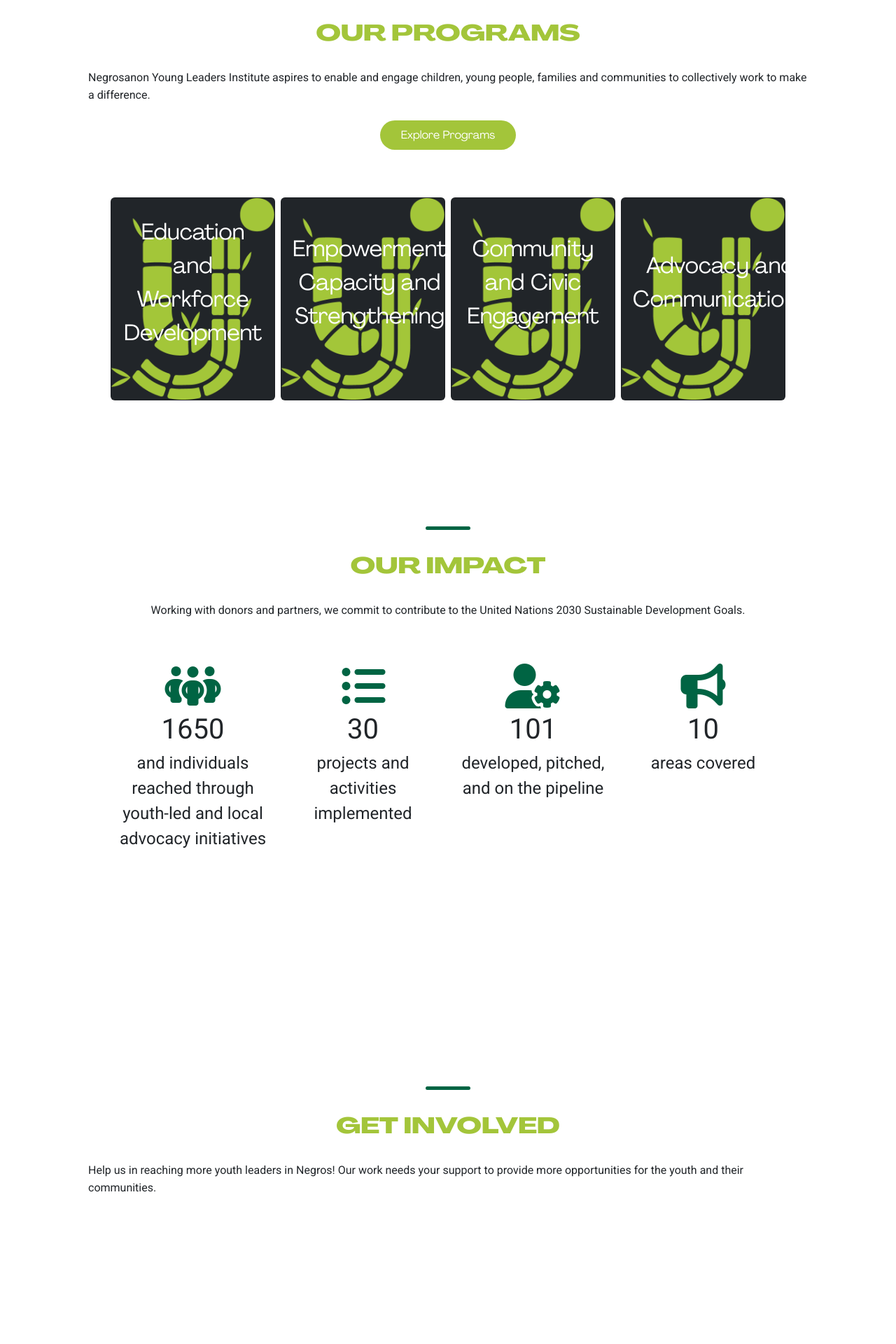
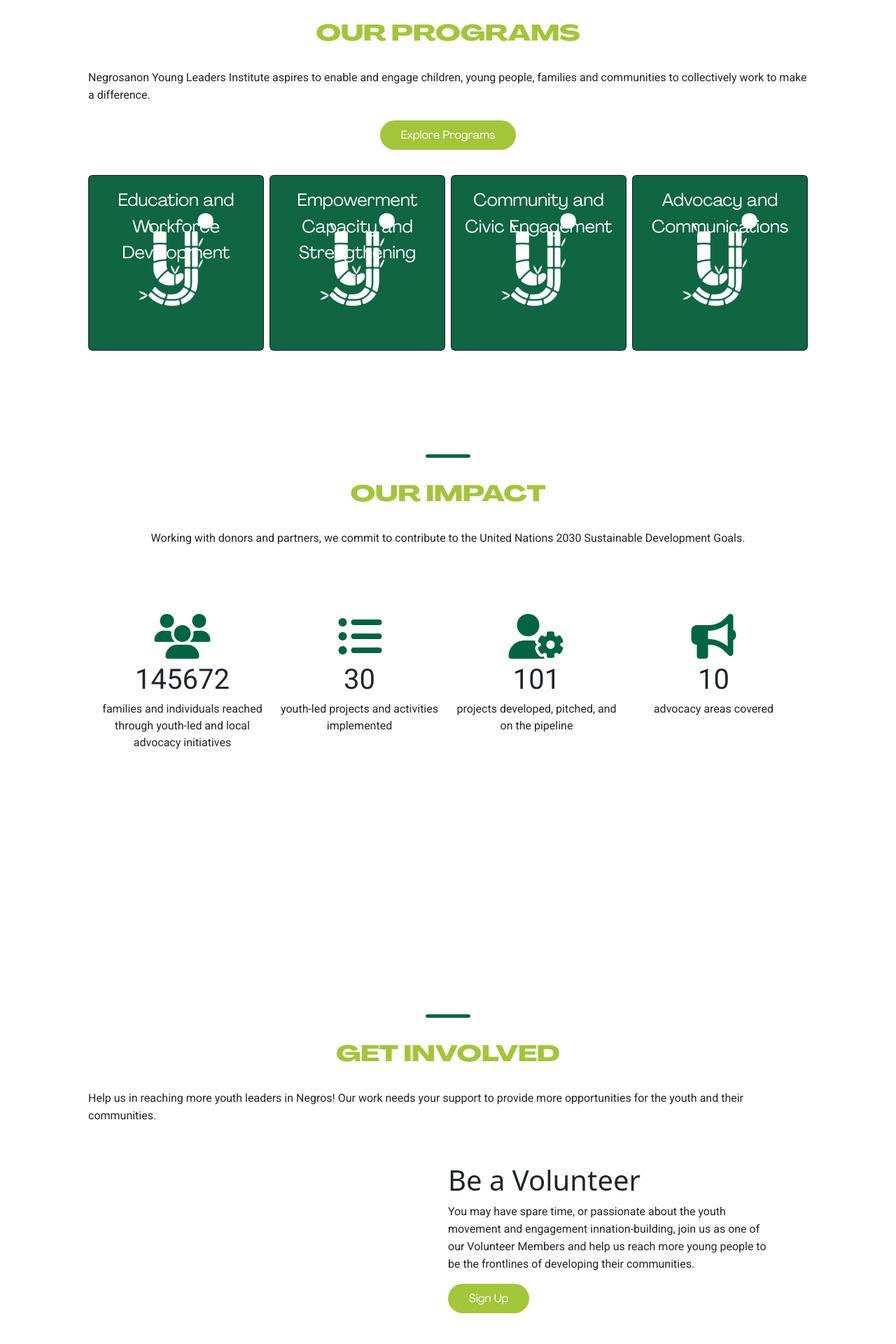
Before and after one commit to ejbornales-nyli/nylii, a PHP site: page / in a window 1280 px wide. Shown: the part 1063-2983 px from the top of the page at 70% size. Run offline with PHP 8.4, Linux system fonts and the light colour scheme.

Commit message:
Home
- Finished Home Tab with slight fixes
- Added get involve section
- Resized icons and text
- Added spacing in impact and program section
- Fixed card overlay text overflow
- Fixed slow animation counter

```diff
--- a/assets/css/style.css
+++ b/assets/css/style.css
@@ -254,6 +254,24 @@ span.subtitle {
     color: white;
 }
 
+.volunteer-desc{
+    margin-left: 50%;
+    margin-right: 13%;
+    line-height: 1.5rem;
+}
+
+.impact-desc,.impact-counter{
+    font-family: Roboto, sans-serif;
+}
+
+.impact-desc{
+    font-size: 16px;
+}
+
+.stat-section{
+    margin-top: 4rem;
+}
+
 /* Carousel CSS */
 
 /* stories.html */
@@ -295,7 +313,7 @@ span.subtitle {
 .card-text {
     font-family: 'Agrandir Regular';
     text-align: center;
-    font-size: 32px;
+    font-size: 25px;
 }
 
 .nyli-btn-nav,
@@ -394,12 +412,28 @@ span.subtitle {
 
 /* media queries */
 
-@media (max-width: 480px) {
-    .card-text {
-        font-size: 16px;
+@media screen and (max-width: 600px) {
+    .card-text{
+      font-size: 16px;
+    }
+
+    .volunteer-desc {
+        margin-left: 13%;
+        margin-right: 13%;
+        line-height: 1.5rem;
+        margin-top: 0;
+    }
+
+    .impact-icon{
+        font-size: 8px;
+    }
+
+    .stat-section{
+        margin-top: 0;
     }
 
     .impact-desc {
-        font-size: 14px;
+        font-size: 12px;
     }
-}
+
+  }
--- a/index.html
+++ b/index.html
@@ -81,11 +81,11 @@
 			</div>
 
 			<div class="card-section">
-				<div class="row row-cols-2 row-cols-sm-2 row-cols-md-4 p-5">
+				<div class="row row-cols-2 row-cols-sm-2 row-cols-md-4 p-3">
 					<div class="col p-1">
 						<div class="card text-bg-dark">
-							<img src="/assets/images/favicon.png" class="card-img" alt="...">
-							<div class="card-img-overlay d-flex align-items-center">
+							<img src="/assets/images/default.png" class="card-img" alt="...">
+							<div class="card-img-overlay">
 								<p class="card-text">Education and Workforce Development</p>
 							</div>
 						</div>
@@ -93,8 +93,8 @@
 
 					<div class="col p-1">
 						<div class="card text-bg-dark">
-							<img src="/assets/images/favicon.png" class="card-img" alt="...">
-							<div class="card-img-overlay d-flex align-items-center">
+							<img src="/assets/images/default.png" class="card-img" alt="...">
+							<div class="card-img-overlay">
 								<p class="card-text">Empowerment Capacity and Strengthening</p>
 							</div>
 						</div>
@@ -102,8 +102,8 @@
 
 					<div class="col p-1">
 						<div class="card text-bg-dark">
-							<img src="/assets/images/favicon.png" class="card-img" alt="...">
-							<div class="card-img-overlay d-flex align-items-center">
+							<img src="/assets/images/default.png" class="card-img" alt="...">
+							<div class="card-img-overlay">
 								<p class="card-text">Community and Civic Engagement</p>
 							</div>
 						</div>
@@ -111,8 +111,8 @@
 
 					<div class="col p-1">
 						<div class="card text-bg-dark">
-							<img src="/assets/images/favicon.png" class="card-img" alt="...">
-							<div class="card-img-overlay d-flex align-items-center">
+							<img src="/assets/images/default.png" class="card-img" alt="...">
+							<div class="card-img-overlay">
 								<p class="card-text">Advocacy and Communications</p>
 							</div>
 						</div>
@@ -135,42 +135,43 @@
 					Development Goals.</span>
 			</div>
 
-			<div class="row row-cols-2 row-cols-sm-2 row-cols-md-4 p-5">
+			<div class="container stat-section">
+			<div class="row row-cols-2 row-cols-sm-2 row-cols-md-4 p-3">
 				<div class="col p-2 d-flex flex-column align-items-center">
-					<div class="impact-icon"><i class="fa-solid fa-people-group fa-4x"></i></div>
-					<div class="impact-counter"><span class="num fs-1" data-val="145672">000</span></div>
+					<div class="impact-icon"><i class="fa-solid fa-users fa-4x"></i></div>
+					<div class="impact-counter"><span class="num fs-1" data-val="145672">0</span></div>
 					<div class="impact-desc">
-						<p>and individuals reached through youth-led and local advocacy
-						initiatives</p>
+						<p>families and individuals reached through youth-led and local advocacy initiatives</p>
 					</div>
 				</div>
 				<div class="col p-2 d-flex flex-column align-items-center">
 					<div class="impact-icon"><i class="fa-solid fa-list-ul fa-4x"></i></div>
-					<div class="impact-counter"><span class="num fs-1" data-val="30">000</span></div>
+					<div class="impact-counter"><span class="num fs-1" data-val="30">0</span></div>
 					<div class="impact-desc">
-						<p>projects and activities implemented</p>
+						<p>youth-led projects and activities implemented</p>
 					</div>
 				</div>
 				<div class="col p-2 d-flex flex-column align-items-center">
 					<div class="impact-icon"><i class="fa-solid fa-user-gear fa-4x"></i></div>
-					<div class="impact-counter"><span class="num fs-1" data-val="101">000</span></div>
+					<div class="impact-counter"><span class="num fs-1" data-val="101">0</span></div>
 					<div class="impact-desc">
-						<p>developed, pitched, and on the pipeline</p>
+						<p>projects developed, pitched, and on the pipeline</p>
 					</div>
 				</div>
 				<div class="col p-2 d-flex flex-column align-items-center">
 					<div class="impact-icon"><i class="fa-solid fa-bullhorn fa-4x"></i></div>
-					<div class="impact-counter"><span class="num fs-1" data-val="10">000</span></div>
+					<div class="impact-counter"><span class="num fs-1" data-val="10">0</span></div>
 					<div class="impact-desc">
-						<p>areas covered</p>
+						<p>advocacy areas covered</p>
 					</div>
 				</div>
 			</div>
 		</div>
+		</div>
 	</section>
 
 	<section class="action-section">
-		<div class="container h-100 d-flex flex-column align-items-center p-5">
+		<div class="container d-flex flex-column align-items-center p-5">
 			<div class="section-header-light">
 				<hr>
 				<h2>Get Involved</h2>
@@ -179,7 +180,14 @@
 				<span>Help us in reaching more youth leaders in Negros! Our work needs your support to provide more
 					opportunities for the youth and their communities.</span>
 			</div>
-			<div></div>
+		</div>
+		<div class="container-fluid">
+			<div class="volunteer-desc">
+				<h1 class="">Be a Volunteer</h1>
+				<span class="">You may have spare time, or passionate about the youth movement and engagement innation-building, join us as one of our Volunteer Members and help us reach more young people to be the frontlines of developing their communities.</span>
+				<div class="vol-btn pt-3"><button type="button" class="nyli-btn-primary-light">
+					<a href="">Sign Up</a></div>
+			</div>
 		</div>
 	</section>
 
@@ -304,6 +312,7 @@
 
 		console.log(`The viewport's width is ${width} and the height is ${height}.`);
 	</script>
+
 </body>
 
 </html>
```
Also changed, not shown: assets/js/script.js (+57 -12 lines), assets/images/default.png (added).
